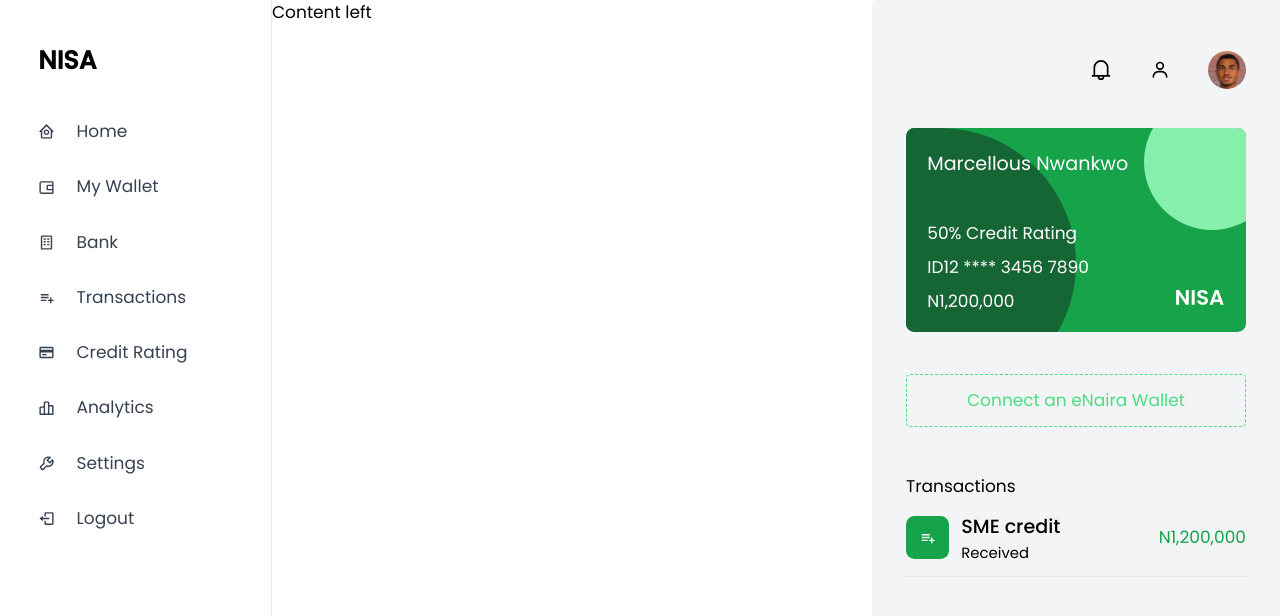
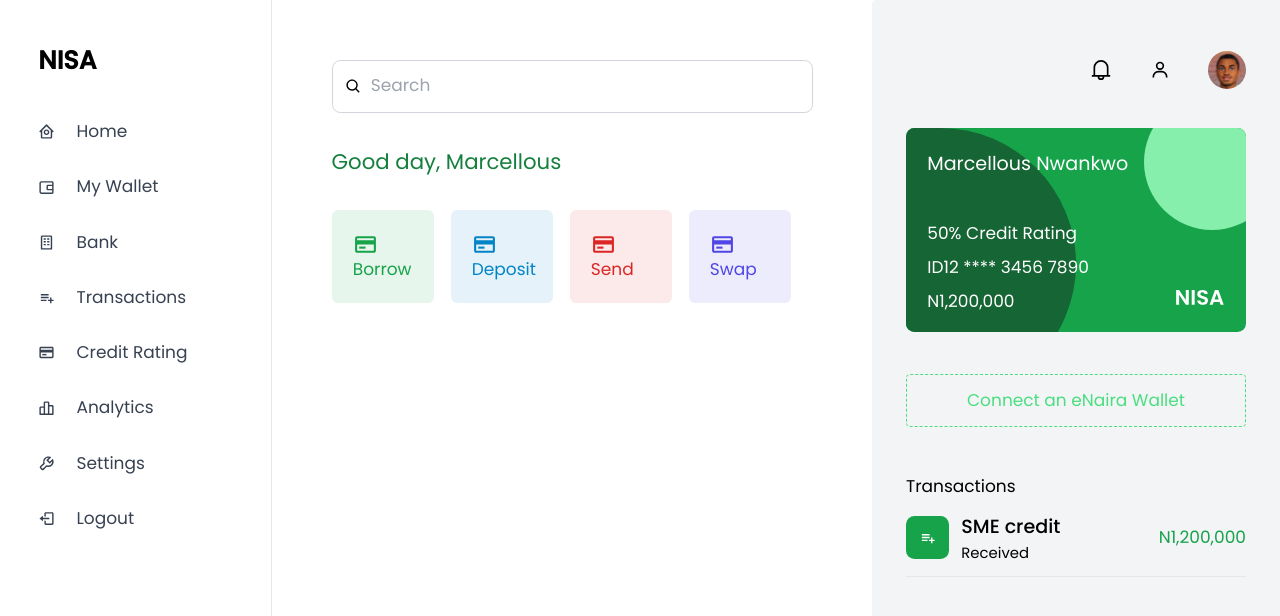
Before and after one commit to EmekaAgara/nisa-dashboard, a React (Create React App) app: page / in a window 1280 px wide. Shown: the top 616 px of the page. Built offline with nearby package versions, Linux system fonts and the light colour scheme.

Commit message:
Right section

```diff
--- a/src/App.js
+++ b/src/App.js
@@ -1,11 +1,12 @@
 import Sidebar from "./components/Sidebar";
+import ContentLeft from "./components/Sidebar/Content/ContentLeft";
 import ContentRight from "./components/Sidebar/Content/ContentRight";
 
 function App() {
   return (
     <div className="w-full min-h-screen bg-white flex flex-row">
       <Sidebar/>
-      <section className="flex-1 bg-white">Content left</section>
+      <ContentLeft/>
       <ContentRight/>
     </div>
   );
--- a/src/components/Sidebar/Content/ContentLeft.js
+++ b/src/components/Sidebar/Content/ContentLeft.js
@@ -1,9 +1,73 @@
 import React from 'react'
+import { BiCreditCard, BiSearch } from 'react-icons/bi'
 
 function ContentLeft() {
   return (
-    <div>ContentLeft</div>
-  )
+    <section className='px-14 flex-1 pt-14'>
+      <div className='border border-gray-300 rounded-lg w-full flex items-center py-3 px-3'>
+        <BiSearch className='mr-2'/>
+        <input type={"text"} className="flex-1" placeholder='Search'/>
+      </div>
+
+      <h3 className='text-xl text-green-700 my-8'>Good day, Marcellous</h3>
+
+      <div className='flex flex-row space-x-4'>
+        <Card
+          bgColor={"bg-green-600"}
+          txtColor={"text-green-600"}
+          icon={<BiCreditCard size={25} />}
+          label={
+            <span>
+              Borrow
+            </span>
+          }
+        />
+
+        <Card
+          bgColor={"bg-sky-600"}
+          txtColor={"text-sky-600"}
+          icon={<BiCreditCard size={25} />}
+          label={
+            <span>
+              Deposit
+            </span>
+          }
+        />
+
+        <Card
+          bgColor={"bg-red-600"}
+          txtColor={"text-red-600"}
+          icon={<BiCreditCard size={25} />}
+          label={
+            <span>
+              Send
+            </span>
+          }
+        />
+
+        <Card
+          bgColor={"bg-indigo-600"}
+          txtColor={"text-indigo-600"}
+          icon={<BiCreditCard size={25} />}
+          label={
+            <span>
+              Swap
+            </span>
+          }
+        />
+      </div>
+    </section>
+
+  );
+}
+
+function Card(props) {
+  return (
+      <div className={`rounded-md ${props.bgColor} bg-opacity-10 p-5 w-24 ${props.txtColor} cursor-pointer`}>
+        {props.icon}
+        {props.label}
+      </div>
+  );
 }
 
 export default ContentLeft
```
